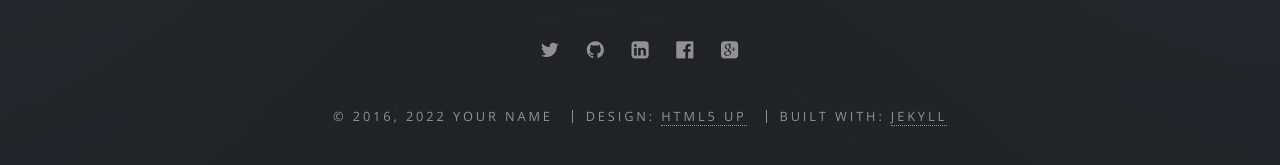
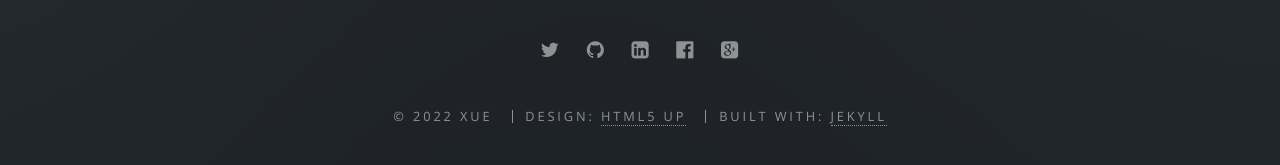
Before and after one commit to tadcx1024/tadcx1024.github.io, a Jekyll site: the page built from index.html, in a window 1280 px wide and 900 px high, scrolled down 3484 px. Shown: the part 681-846 px from the top of the window. Built offline with Jekyll 4.4.1, drawn with Linux system fonts in a browser that asks for light colours.

Commit message:
Add files via upload

```diff
--- a/_config.yml
+++ b/_config.yml
@@ -7,14 +7,14 @@ description: |
   Another fine responsive
   site template freebie
   crafted by [HTML5 UP](http://html5up.net)
-owner: Your Name # or company name
-first_published: 2016 # if migrating another site, the year of your first publish
-email: your-email@domain.com
+owner: xue
+first_published: 2022 # if migrating another site, the year of your first publish
+email: tadcx024.gmail.com
 baseurl: "" # the subpath of your site, e.g. /blog
-url: "http://yourdomain.com" # the base hostname & protocol for your site
+url: "http://201528.xyz" # the base hostname & protocol for your site
 social:
-  twitter: https://twitter.com/<username>
-  github: https://github.com/<username>
+  twitter: https://twitter.com/TADCX
+  github: https://github.com/tadcx024
   linkedin-square: https://linkedin.com/in/<username>
   facebook-official: https://facebook.com/<username>
   google-plus-square: https://plus.google.com/u/0/+<username>
```
